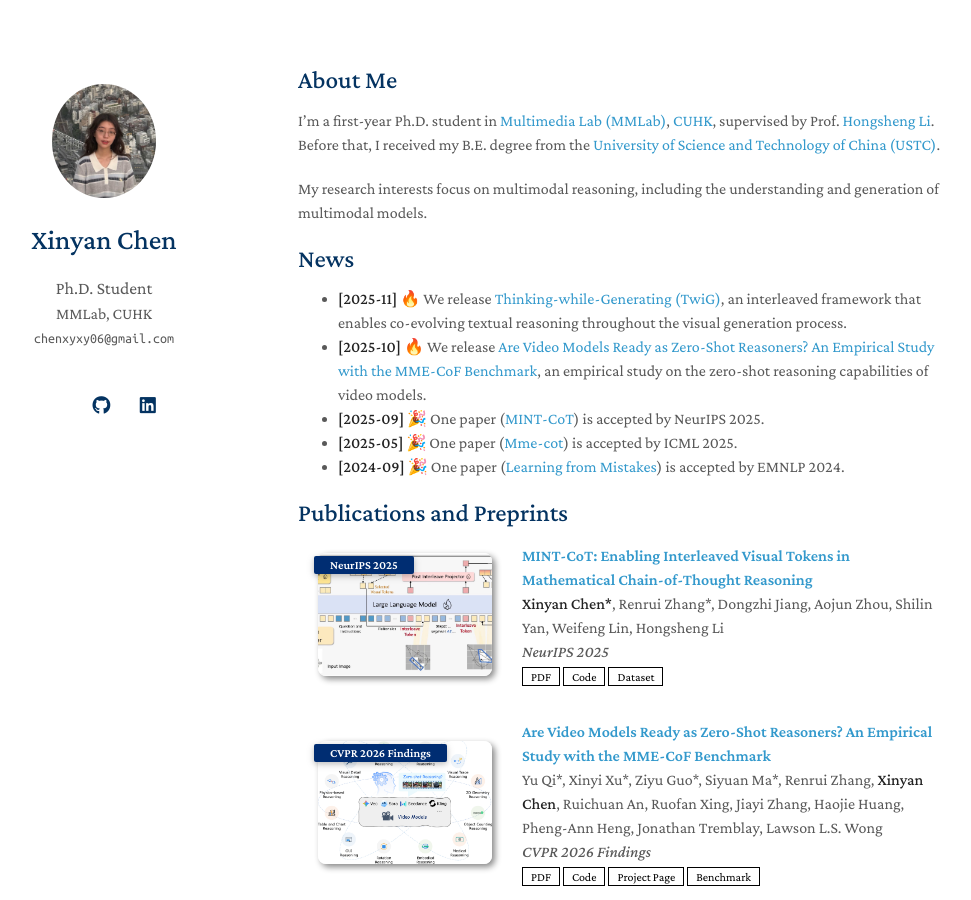
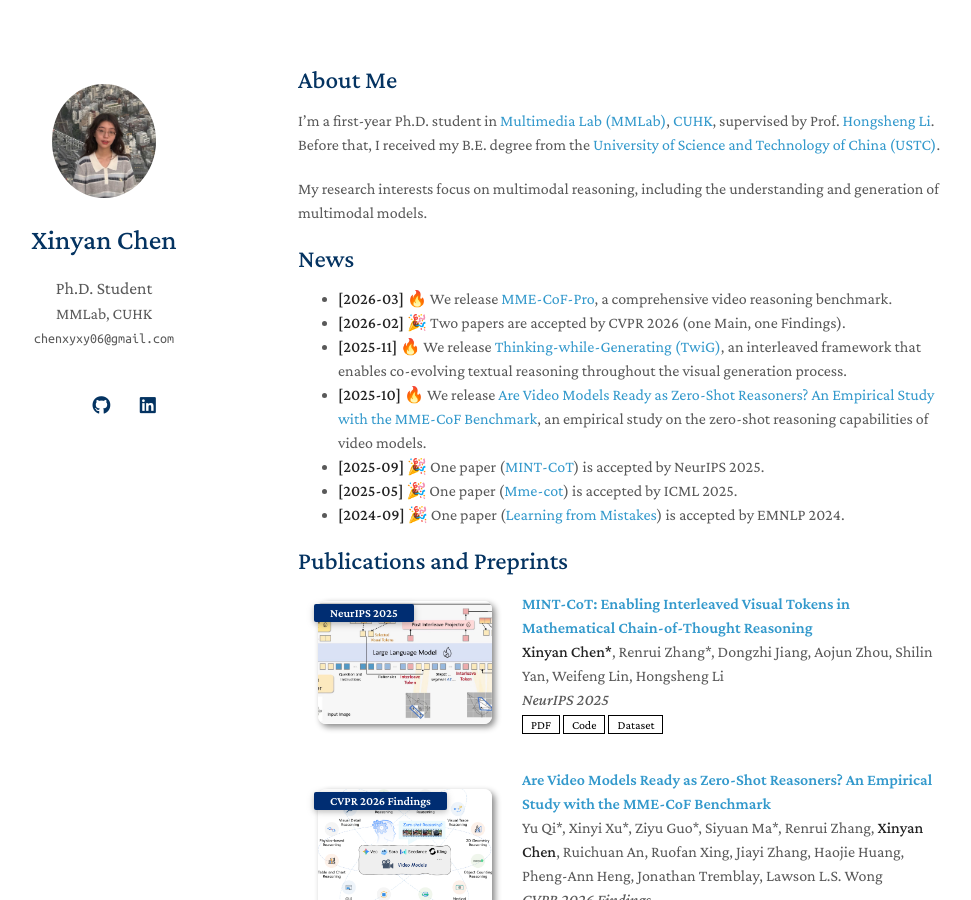
Before and after one commit to xinyan-cxy/xinyan-cxy.github.io, a Jekyll site: the page built from index.md, in a window 1280 px wide and 900 px high. Shown: the whole window, without its empty margins (172-1143 px from the left). Built offline with Jekyll 4.4.1, drawn with Linux system fonts in a browser that asks for light colours; a style sheet for code colours, icons or effects is not loaded; our own code applies the rules of GitHub Pages for plain Markdown files.

Commit message:
Add recent news updates to index.md

```diff
--- a/index.md
+++ b/index.md
@@ -10,6 +10,8 @@ My research interests focus on multimodal reasoning, including the understanding
 
 ## News
 
+- **[2026-03]** 🔥 We release [MME-CoF-Pro](https://video-reasoning-coherence.github.io/), a comprehensive video reasoning benchmark.
+- **[2026-02]** 🎉 Two papers are accepted by CVPR 2026 (one Main, one Findings).
 - **[2025-11]** 🔥 We release [Thinking-while-Generating (TwiG)](https://github.com/ZiyuGuo99/Thinking-while-Generating), an interleaved framework that enables co-evolving textual reasoning throughout the visual generation process.
 - **[2025-10]** 🔥 We release [Are Video Models Ready as Zero-Shot Reasoners? An Empirical Study with the MME-CoF Benchmark](https://arxiv.org/abs/2510.26802), an empirical study on the zero-shot reasoning capabilities of video models.
 - **[2025-09]** 🎉 One paper ([MINT-CoT](https://arxiv.org/abs/2506.05331)) is accepted by NeurIPS 2025.
```
